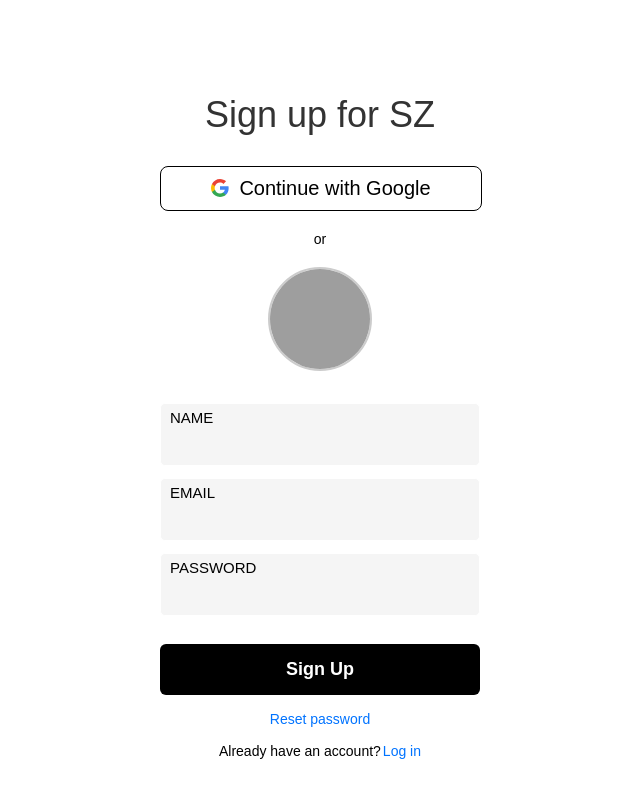
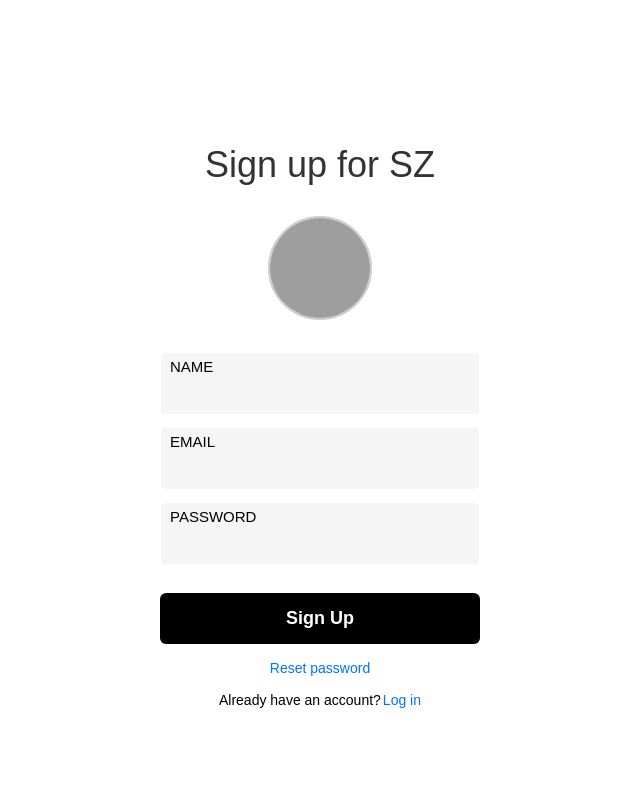
Before and after one commit to BhishanSharma/stream-clone, a React (Vite) app in the folder Frontend/: page /signup in a window 1280 px wide. Shown: the top 798 px of the page, without its empty margins (320-960 px from the left). Built offline with nearby package versions, Linux system fonts and the light colour scheme; grey boxes are pictures that could not be loaded.

Commit message:
removed google signin from ui

```diff
--- a/Frontend/src/pages/Auth/Login.jsx
+++ b/Frontend/src/pages/Auth/Login.jsx
@@ -138,10 +138,6 @@ function Login() {
     <div style={styles.body}>
       <div style={styles.container}>
         <h3 style={styles.header}>Sign in to SZ</h3>
-        <div style={styles.google}>
-          Continue with Google
-        </div>
-        <span style={styles.span}>or</span>
         <div style={styles.inputBox}>
           <div className="email" style={styles.field} onMouseEnter={(e) => (e.currentTarget.style.border = "1px solid black")}
       onMouseLeave={(e) => (e.currentTarget.style.border = "1px solid white")}>
--- a/Frontend/src/pages/Auth/Signup.jsx
+++ b/Frontend/src/pages/Auth/Signup.jsx
@@ -173,11 +173,6 @@ function Signup() {
     <div style={styles.body}>
       <div style={styles.container}>
         <h3 style={styles.header}>Sign up for SZ</h3>
-        <div style={styles.google}>
-          <svg class="svg" xmlns="http://www.w3.org/2000/svg" width="18" height="18" viewBox="0 0 18 18"><path fill="#4285f4" fill-opacity="1" fill-rule="evenodd" stroke="none" d="M17.64 9.2q-.002-.956-.164-1.84H9v3.481h4.844c-.209 1.125-.843 2.078-1.796 2.717v2.258h2.908c1.702-1.567 2.684-3.874 2.684-6.615z"></path><path fill="#34a853" fill-opacity="1" fill-rule="evenodd" stroke="none" d="M9.003 18c2.43 0 4.467-.806 5.956-2.18l-2.909-2.26c-.806.54-1.836.86-3.047.86-2.344 0-4.328-1.584-5.036-3.711H.96v2.332C2.44 15.983 5.485 18 9.003 18"></path><path fill="#fbbc05" fill-opacity="1" fill-rule="evenodd" stroke="none" d="M3.964 10.712c-.18-.54-.282-1.117-.282-1.71 0-.593.102-1.17.282-1.71V4.96H.957C.347 6.175 0 7.55 0 9.002c0 1.452.348 2.827.957 4.042z"></path><path fill="#ea4335" fill-opacity="1" fill-rule="evenodd" stroke="none" d="M9.003 3.58c1.321 0 2.508.454 3.44 1.345l2.582-2.58C13.464.891 11.428 0 9.002 0 5.485 0 2.44 2.017.96 4.958L3.967 7.29c.708-2.127 2.692-3.71 5.036-3.71"></path></svg>
-          Continue with Google
-        </div>
-        <span style={styles.span}>or</span>
         <div style={styles.inputBox}>
           <div style={styles.avatarWrapper}>
             <input
```
